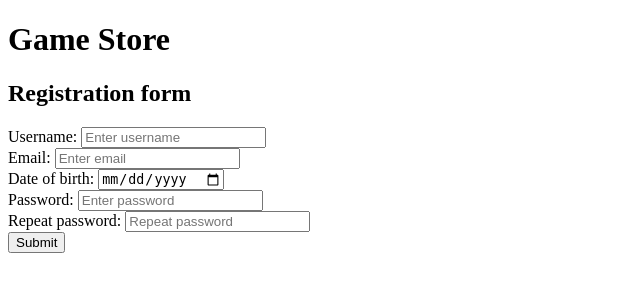
After one commit to sashatoday/Online_Gamestore, a Django app: page /signup in a window 1280 px wide. The commit adds this page. Shown: the top 300 px of the page, without its empty margins (0-640 px from the left). Run offline with Django 3.2, Linux system fonts and the light colour scheme.

Commit message:
Implemented UserForm with validation and views for login/registration actions

```diff
--- /dev/null
+++ b/app/gamestore/forms.py
@@ -0,0 +1,34 @@
+from django import forms
+from django.contrib.auth.forms import UserCreationForm
+from django.contrib.auth.models import User
+from datetime import date
+
+def check_user_uniqueness(error, **field):
+    another_user = User.objects.filter(**field)
+    if another_user:
+        raise forms.ValidationError(error)
+
+class UserForm(UserCreationForm):
+
+    birthDate = forms.DateField(help_text='Required. Format: MM/DD/YYYY')
+
+    class Meta:
+        model = User
+        fields = ('username', 'email', 'birthDate',  'password1', 'password2',)
+
+    def clean_username(self):
+        username = self.cleaned_data['username']
+        check_user_uniqueness(error="User with this username already exists.", username=username)
+        return username
+
+    def clean_email(self):
+        email = self.cleaned_data['email']
+        check_user_uniqueness(error="User with this email already exists.", email=email)
+        return email
+
+    def clean_birthDate(self):
+        birthDate = self.cleaned_data['birthDate']
+        currentDate = date.today()
+        if birthDate > currentDate:
+            raise forms.ValidationError("Birth date is greater than current date.")
+        return birthDate
--- /dev/null
+++ b/app/gamestore/templates/account/signup.html
@@ -0,0 +1,41 @@
+{% extends "base.html" %}
+
+{% block title %}Registration{% endblock %}
+
+{% block content %}
+  <h2>Registration form</h2>
+  <form method="post" action="">{% csrf_token %}
+
+    <div class="form-group">
+      <label for="username">Username:</label>
+      <input type="text" class="form-control" id="username" placeholder="Enter username" value="{{form.username.value|default_if_none:""}}" name="username">
+    </div>
+
+    <div class="form-group">
+      <label for="email">Email:</label>
+      <input type="email" class="form-control" id="email" placeholder="Enter email" value="{{form.email.value|default_if_none:""}}" name="email">
+    </div>
+
+    <div class="form-group">
+      <label for="birthDate">Date of birth:</label>
+      <input type="date" class="form-control" id="birthDate" value="{{form.birthDate.value|default_if_none:""}}" name="birthDate">
+    </div>
+
+    <div class="form-group">
+      <label for="password1">Password:</label>
+      <input type="password" class="form-control" id="password1" placeholder="Enter password" value="{{form.password1.value|default_if_none:""}}" name="password1">
+    </div>
+
+    <div class="form-group">
+      <label for="password2">Repeat password:</label>
+      <input type="password" class="form-control" id="password2" placeholder="Repeat password" name="password2">
+    </div>
+
+    <button type="submit" class="btn btn-default">Submit</button>
+  </form>
+
+    {% if errors %}
+        {{errors}}
+        Please, try again!
+    {% endif %}
+{% endblock %}
--- a/app/gamestore/templates/base.html
+++ b/app/gamestore/templates/base.html
@@ -8,7 +8,7 @@
     <title>{% block title %}Game Store{% endblock %}</title>
   </head>
   <body>
-      Welcome to Game Store!
+      <h1>Game Store</h1>
 
       <!-- Content -->
       <div class="content">
--- /dev/null
+++ b/app/gamestore/templates/start_page.html
@@ -0,0 +1,5 @@
+{% extends "base.html" %}
+
+{% block content %}
+Welcome, {{username}}!
+{% endblock %}
--- a/app/gamestore/urls.py
+++ b/app/gamestore/urls.py
@@ -4,5 +4,5 @@ from gamestore.views import account
 urlpatterns = [
     re_path(r'^$', account.startpage, name='index'),
     re_path(r'^login$', account.login, name='login'),
-    re_path(r'^registration$', account.registration, name='registration'),
+    re_path(r'^signup$', account.signup, name='signup'),
 ]
--- a/app/gamestore/views/account.py
+++ b/app/gamestore/views/account.py
@@ -1,11 +1,45 @@
 from django.shortcuts import render
-from gamestore.models import User
+from gamestore.models import UserProfile
+from gamestore.forms import UserForm
+from django.contrib.auth.models import User
+from django.contrib.auth import login as auth_login
+from django.contrib.auth import authenticate
 
 def startpage(request):
     return render(request, "base.html", {})
 
 def login(request):
+    if request.method == 'POST':
+        username = request.POST['username']
+        password = request.POST['password']
+        user = authenticate(username=username, password=password)
+        if user is None:
+            return render(request, 'account/login.html',
+                          {'username': username, 'password': password,
+                          'errors': "Your username or password was incorrect."})
+        else:
+            auth_login(request, user)
+            return render(request, 'start_page.html', {'username': user.username})
     return render(request, "account/login.html", {})
 
-def registration(request):
-    return render(request, "account/registration.html", {})
+def signup(request):
+    if request.method == 'POST':
+        form = UserForm(request.POST)
+        if form.is_valid():
+            user = User.objects.create_user(
+                username=form.clean_username(),
+                email=form.clean_email(),
+                password=form.clean_password2()
+            )
+            user.save()
+            userProfile = UserProfile(
+                user=user,
+                birthDate=form.clean_birthDate()
+            )
+            userProfile.save()
+            auth_login(request, user)
+            return render(request, 'start_page.html', {'username': userProfile.user.username})
+        else:
+            return render(request, 'account/signup.html', {'form': form, 'errors': form.errors})
+    form = UserForm()
+    return render(request, 'account/signup.html', {'form': form, 'errors': ""})
```
Also changed, not shown: app/gamestore/models.py (+6 -6 lines), app/gamestore/templates/account/login.html (+8 -7 lines), app/gamestore/templates/account/registration.html (deleted, +0 -31 lines), app/db.sqlite3, app/gamestore/migrations/0004_auto_20190110_0058.py (added).
